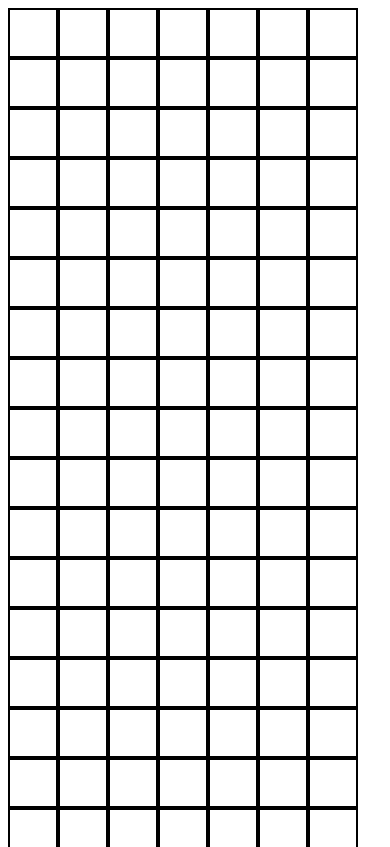
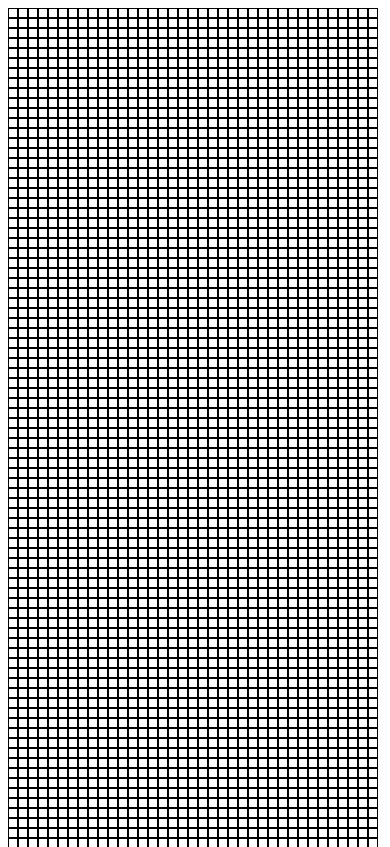
Before and after one commit to Soobey/Etch-A-Sketch, a plain HTML site: page index.html in a window 390 px wide. Shown: the top 847 px of the page. Drawn offline with Linux system fonts and the light colour scheme.

Commit message:
make grid more responsive

```diff
--- a/javascript.js
+++ b/javascript.js
@@ -1,5 +1,5 @@
 const grid = document.querySelector('#grid');
-let n = 16;
+let n = 100;
 
 for (let i = 0; i < n**2; i++) {
     var div = document.createElement('div');
@@ -7,4 +7,6 @@ for (let i = 0; i < n**2; i++) {
     div.addEventListener('mousemove', (e) => {
         e.target.style.backgroundColor = 'black';
     });
+    div.style.width = (1000-n*2)/n + 'px';
+    div.style.height = (1000-n*2)/n + 'px';
 };
--- a/style.css
+++ b/style.css
@@ -1,10 +1,8 @@
 #grid div {
-    border: solid black 2px;
-    width: 46px;
-    height: 46px;
+    border: solid black 1px;
 }
 #grid {
     display: flex;
-    max-width: 800px;
+    max-width: 1000px;
     flex-wrap: wrap;
 }
```
